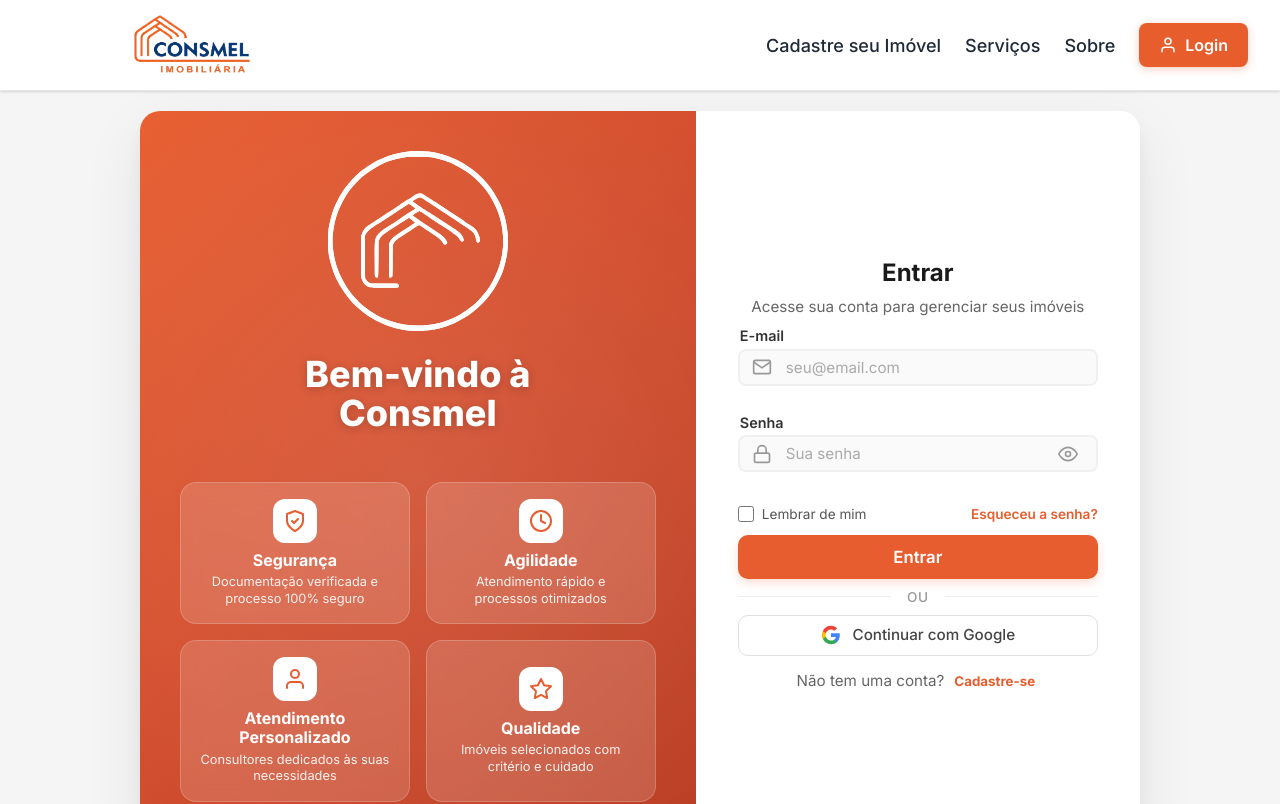
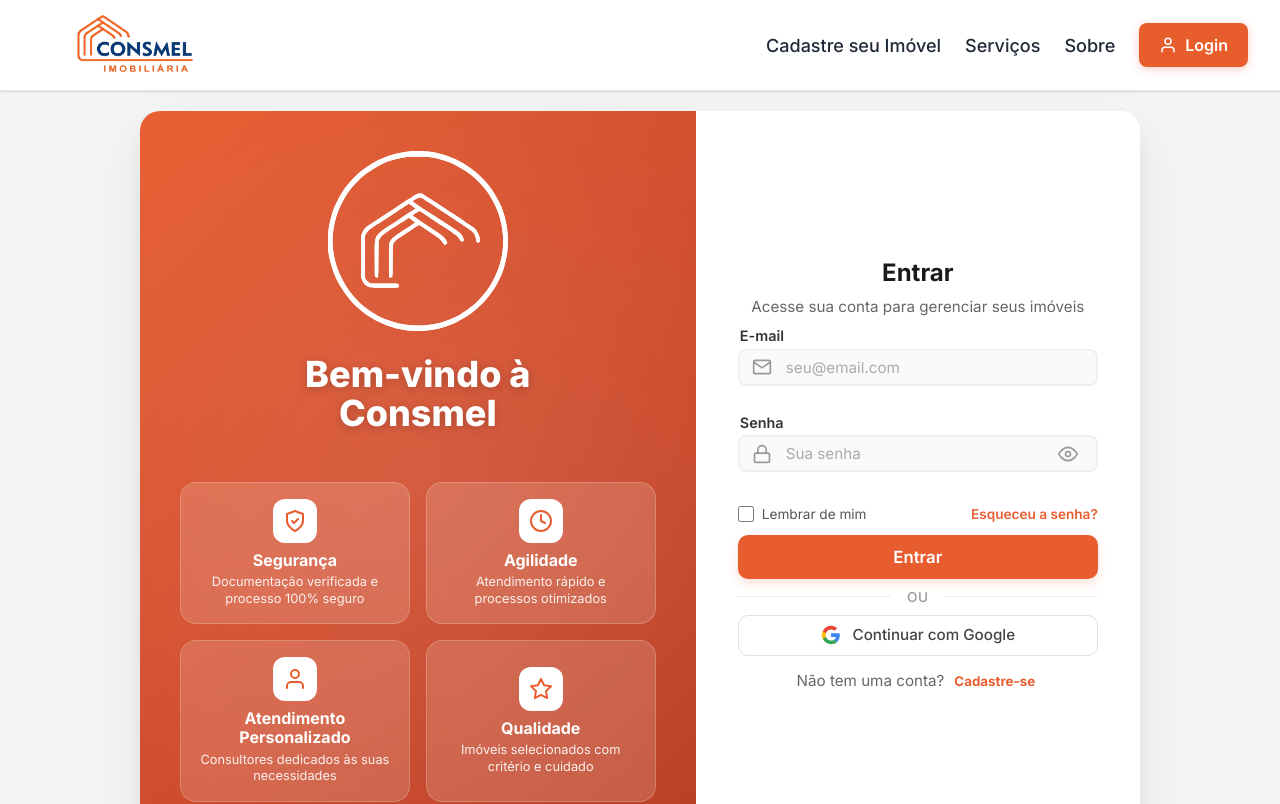
Before and after one commit to tiofelx/consmel-imobiliaria, a Next.js app: page /login in a window 1280 px wide. Shown: the top 804 px of the page. Built offline with nearby package versions, Linux system fonts and the light colour scheme.

Commit message:
feature: header

```diff
--- a/app/components/Header.css
+++ b/app/components/Header.css
@@ -50,20 +50,17 @@
   /* Increased side padding for balance */
   max-width: 100%;
   margin: 0;
-  height: 70px;
-  min-height: 70px;
+  height: 90px;
 }
 
 /* Logo Styles */
 .header-logo {
   display: flex;
   align-items: center;
-  justify-content: flex-start;
   text-decoration: none;
   transition: all var(--transition-base);
   /* Remove negative margins to fit cleanly in fixed height */
   margin: 0;
-  flex: 0 0 auto;
 }
 
 .header-logo:hover {
@@ -72,13 +69,9 @@
 }
 
 .logo-image {
-  width: 194px;
-  height: 70px;
-  max-width: none;
+  width: auto;
+  height: 115px;
   object-fit: contain;
-  aspect-ratio: 320 / 115;
-  display: block;
-  flex-shrink: 0;
 }
 
 .mobile-admin-greeting {
@@ -93,10 +86,8 @@
 
 @media (max-width: 768px) {
   .logo-image {
-    width: 194px;
+    width: auto;
     height: 70px;
-    max-width: 194px;
-    aspect-ratio: 320 / 115;
   }
 
   .header-container {
@@ -339,16 +330,8 @@
 /* Desktop (1024px and up) */
 @media (min-width: 1024px) {
   .header-container {
-    height: 90px;
-    min-height: 90px;
     padding-top: var(--space-5);
     padding-bottom: var(--space-5);
-  }
-
-  .logo-image {
-    width: 320px;
-    height: 115px;
-    max-width: 320px;
   }
 
   .nav-link {
--- a/app/components/Header.jsx
+++ b/app/components/Header.jsx
@@ -1,7 +1,7 @@
 'use client';
 
 import Link from 'next/link';
-import { useState } from 'react';
+import { useState, useEffect, useRef } from 'react';
 import Image from 'next/image';
 import './Header.css';
 
@@ -9,9 +9,65 @@
 
 export default function Header({ user }) {
   const [menuOpen, setMenuOpen] = useState(false);
+  const [headerOpacity, setHeaderOpacity] = useState(1);
+  const [headerStyle, setHeaderStyle] = useState('solid'); // 'solid' | 'translucent'
   const [userMenuOpen, setUserMenuOpen] = useState(false);
+  const lastScrollY = useRef(0);
+  const opacityRef = useRef(1);
   const pathname = usePathname();
   const isHome = pathname === '/';
+
+  // Scroll-based opacity and style effect
+  useEffect(() => {
+    const initialScrollY = window.scrollY;
+    lastScrollY.current = initialScrollY;
+    opacityRef.current = 1;
+
+    const handleScroll = () => {
+      const currentScrollY = window.scrollY;
+      const previousScrollY = lastScrollY.current;
+      const scrollDelta = currentScrollY - previousScrollY;
+
+      // Ignore micro-jitter from momentum/restored scrolling.
+      if (Math.abs(scrollDelta) < 2) {
+        lastScrollY.current = currentScrollY;
+        return;
+      }
+
+      const isScrollingUp = scrollDelta < 0;
+
+      // At top of page - solid header, full opacity
+      if (currentScrollY <= 20) {
+        setHeaderStyle('solid');
+        opacityRef.current = 1;
+        setHeaderOpacity(1);
+      }
+      // Scrolling UP - increase opacity gradually with translucent style
+      else if (isScrollingUp) {
+        setHeaderStyle('translucent');
+        // Increase opacity based on scroll distance
+        const opacityIncrease = Math.abs(scrollDelta) / 100; // Adjust speed here
+        opacityRef.current = Math.min(1, opacityRef.current + opacityIncrease);
+        setHeaderOpacity(opacityRef.current);
+      }
+      // Scrolling DOWN - decrease opacity gradually
+      else {
+        // Keep current style (solid if near top, translucent if was scrolling up before)
+        if (opacityRef.current >= 0.9 && currentScrollY < 100) {
+          setHeaderStyle('solid');
+        }
+        // Decrease opacity based on scroll distance
+        const opacityDecrease = Math.abs(scrollDelta) / 150; // Adjust speed here
+        opacityRef.current = Math.max(0, opacityRef.current - opacityDecrease);
+        setHeaderOpacity(opacityRef.current);
+      }
+
+      lastScrollY.current = currentScrollY;
+    };
+
+    window.addEventListener('scroll', handleScroll, { passive: true });
+    return () => window.removeEventListener('scroll', handleScroll);
+  }, []);
 
   const toggleMenu = () => {
     setMenuOpen(!menuOpen);
@@ -24,16 +80,22 @@
     window.location.href = '/';
   };
 
+  // Determine if header should be interactive (clickable)
+  const isClickable = headerOpacity > 0.1;
+
   // Determine header class based on style state
   const getHeaderClass = () => {
     if (!isHome) return 'header-solid';
-    return 'header-solid-home';
+    return headerStyle === 'solid' ? 'header-solid-home' : 'header-transparent';
   };
 
   return (
     <header
       className={`header ${getHeaderClass()}`}
-      style={{ opacity: 1, pointerEvents: 'auto' }}
+      style={{
+        opacity: headerOpacity,
+        pointerEvents: isClickable ? 'auto' : 'none'
+      }}
     >
       <div className="container header-container">
         {/* Logo */}
@@ -41,8 +103,8 @@
           <Image
             src="/images/logo.png"
             alt="Consmel Imobiliária"
-            width={194}
-            height={70}
+            width={320}
+            height={115}
             priority
             className="logo-image"
           />
```
